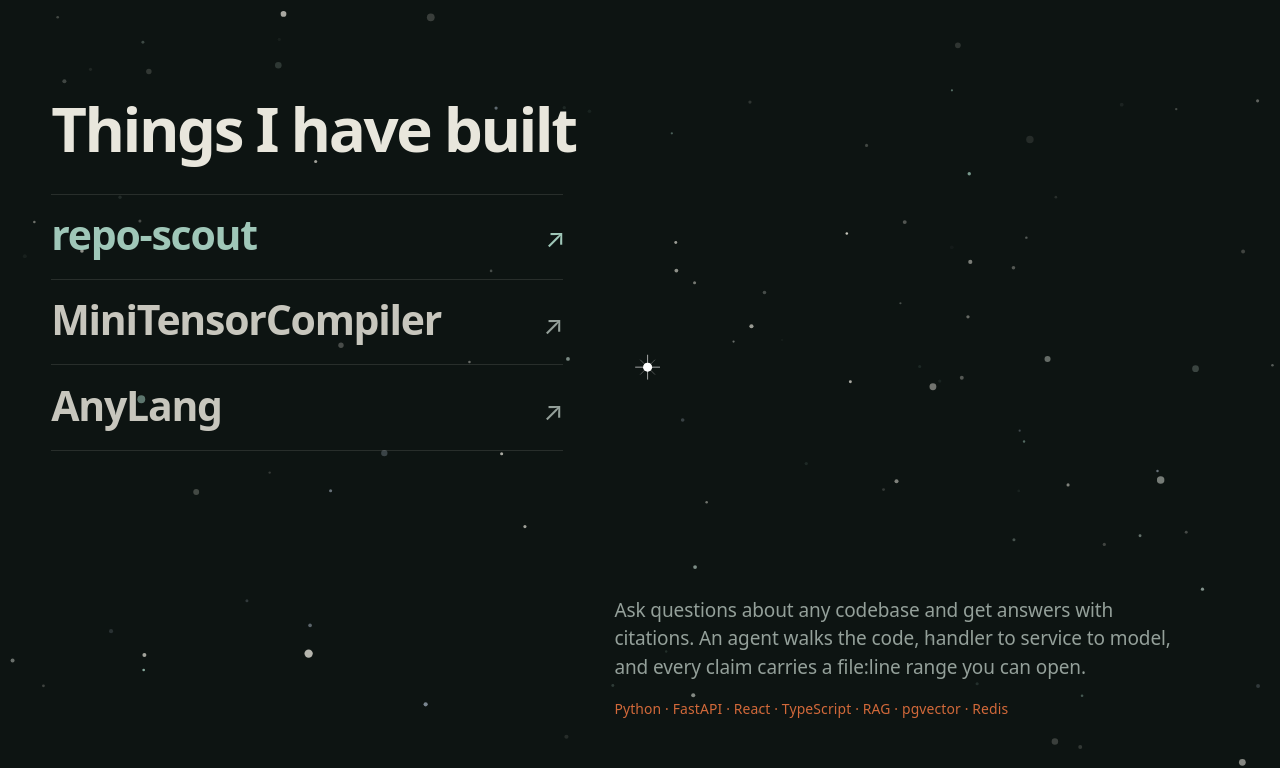
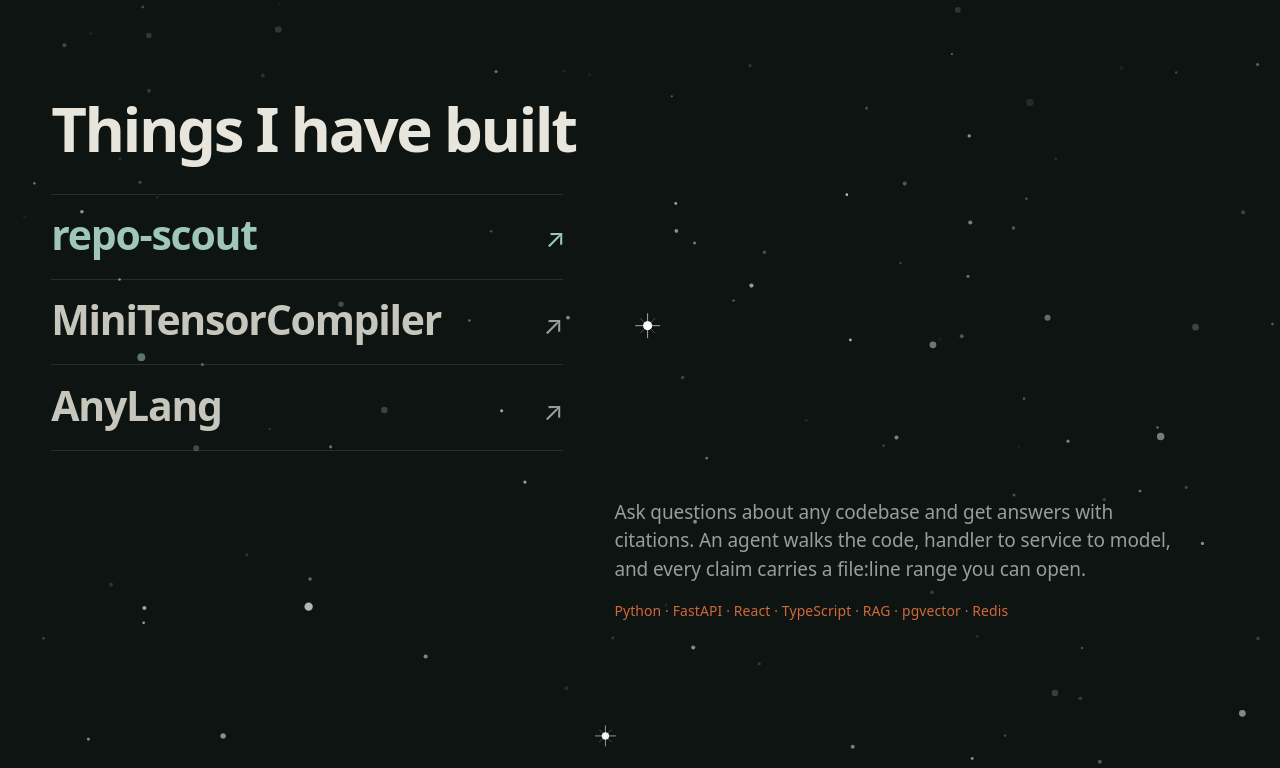
Before and after one commit to prajeshkumarg/portfolio, a Next.js app: page / in a window 1280 px wide. Shown: the part 1812-2580 px from the top of the page. Built offline with nearby package versions, Linux system fonts and the light colour scheme; a web font is replaced by a local one.

Commit message:
taste-folio: lift the Projects diagram preview to align with the section heading
Pull the sticky preview up by the heading height + its margin so the diagram's
top sits near 'Things I have built' instead of dropping to the first project
row, closing the odd gap above it.

```diff
--- a/components/Projects/Projects.module.css
+++ b/components/Projects/Projects.module.css
@@ -64,12 +64,14 @@
   transform: translate(2px, -2px);
 }
 
-/* right: the sticky preview. Its top aligns with the first row's top rule
-   (the list has no leading padding, so top:0 at the split row lines them up),
-   and it stays in view while the shorter list scrolls past. */
+/* right: the sticky preview. Lifted up so the diagram's top sits near the
+   "Things I have built" heading rather than dropping to the first row — the
+   gap above it otherwise reads oddly against the left column. On desktop the
+   negative margin pulls it over the heading row; it stays sticky below that. */
 .preview {
   position: sticky;
   top: clamp(40px, 12vh, 120px);
+  margin-top: calc(-1 * (var(--step-mid) + clamp(32px, 4.5vh, 56px)));
 }
 
 .previewInner {
```
